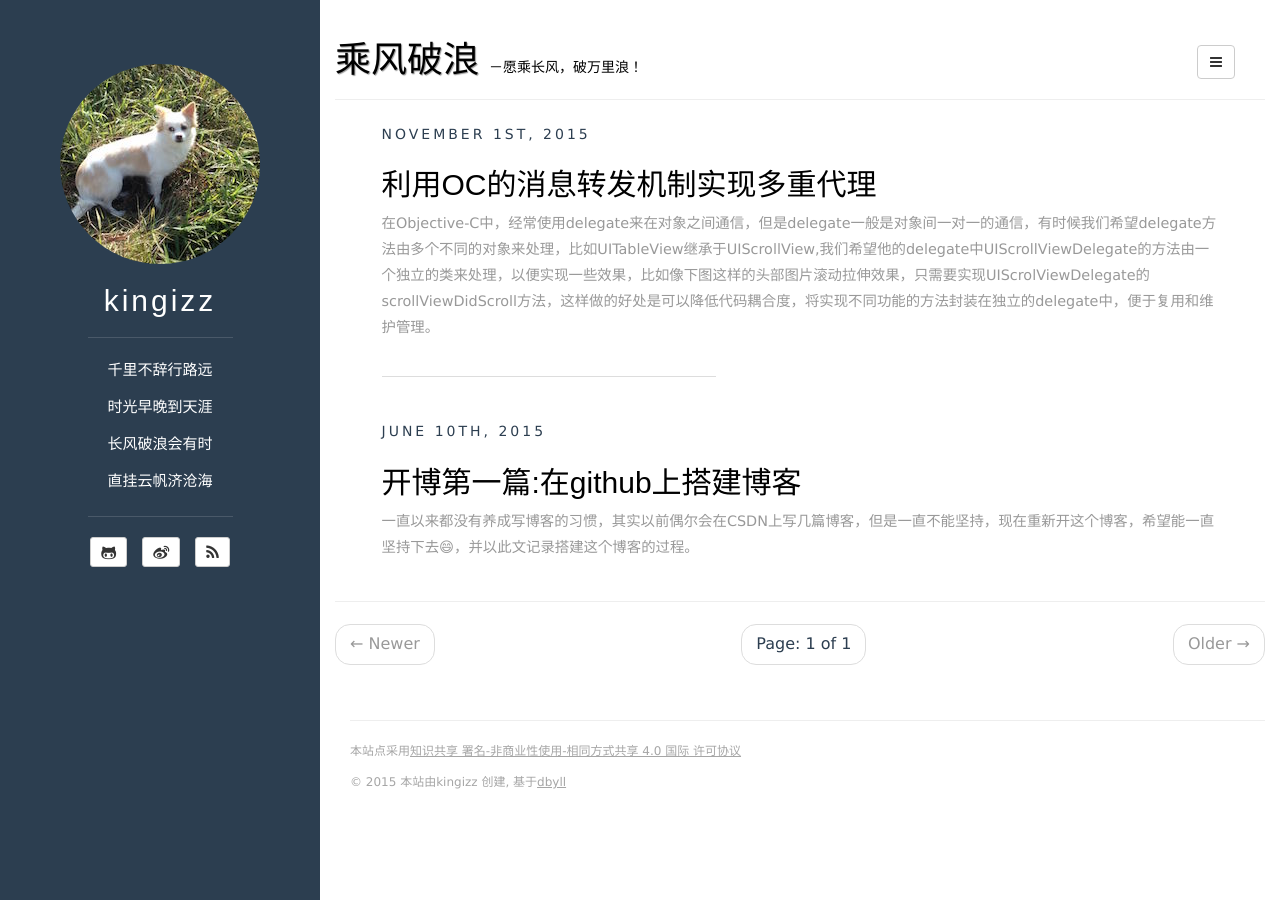
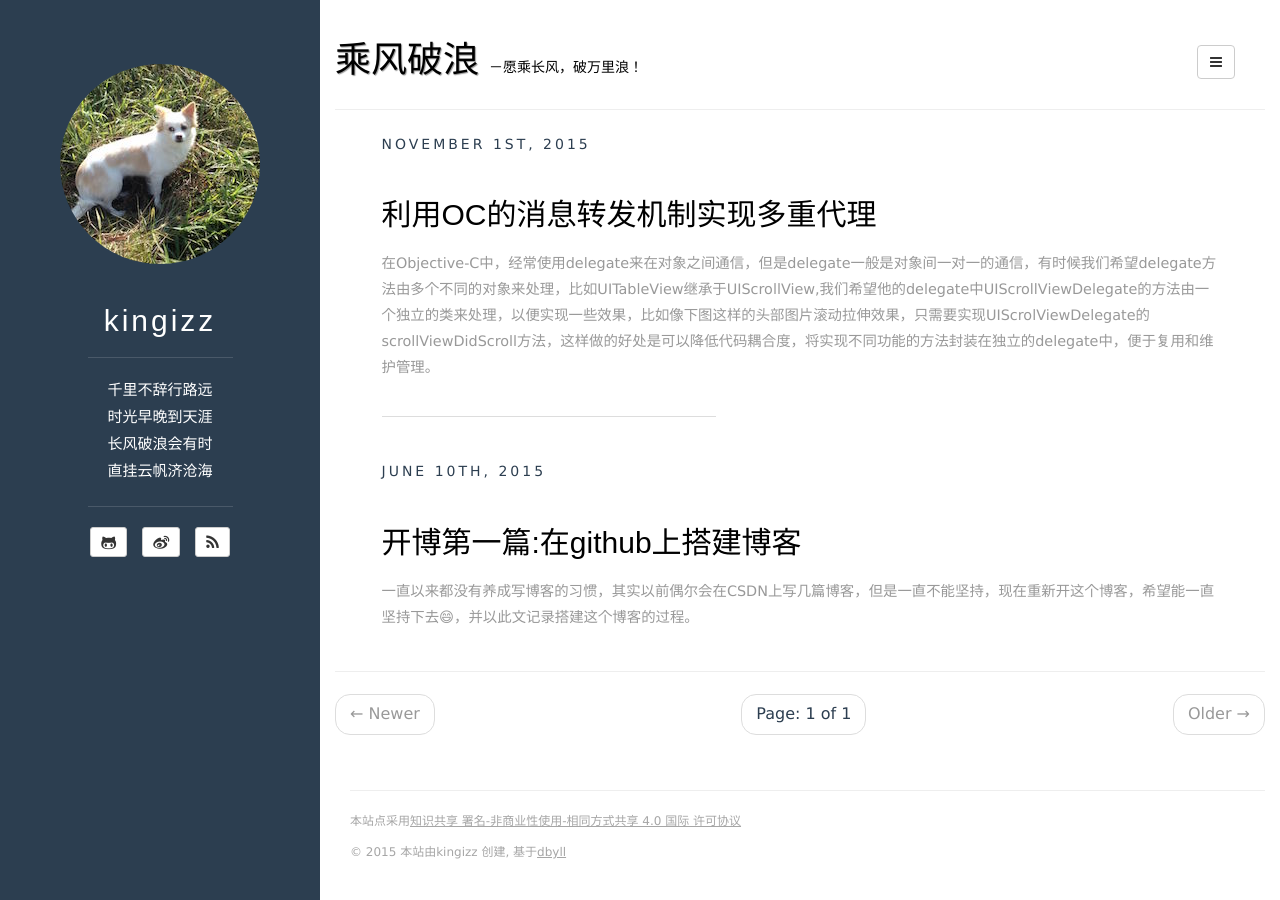
Before and after one commit to zziking/zziking.github.com, a Jekyll site: the page built from index.html, in a window 1280 px wide. Built offline with Jekyll 4.4.1, drawn with Linux system fonts in a browser that asks for light colours; the list of posts is cut into pages by our own code.

Commit message:
修改CSS样式

```diff
--- a/_config.yml
+++ b/_config.yml
@@ -20,7 +20,7 @@ author:
   email: 517821485@qq.com
   github: zziking
   weibo: kingizz
-  bio: <p>千里不辞行路远</p><p>时光早晚到天涯</p><p>长风破浪会有时</p><p>直挂云帆济沧海</p>
+  bio: 千里不辞行路远<br>时光早晚到天涯<br>长风破浪会有时<br>直挂云帆济沧海<br>
   #email_md5: 726351295ec82e145928582f595aa3aa
 
 rss_path: feed.xml
--- a/assets/css/style.css
+++ b/assets/css/style.css
@@ -247,3 +247,17 @@ ul.dropdown-menu>li>a>i.fa {
 .ds-powered-by{
 	display: none;
 }
+
+h1, h2, h3 {
+	margin-top: 40px;
+	margin-bottom: 20px;
+}
+h4 {
+	margin-top: 30px;
+	margin-bottom: 15px;
+}
+
+.author-bio {
+	margin-top: 4px;
+	margin-bottom: 4px;
+}
```
